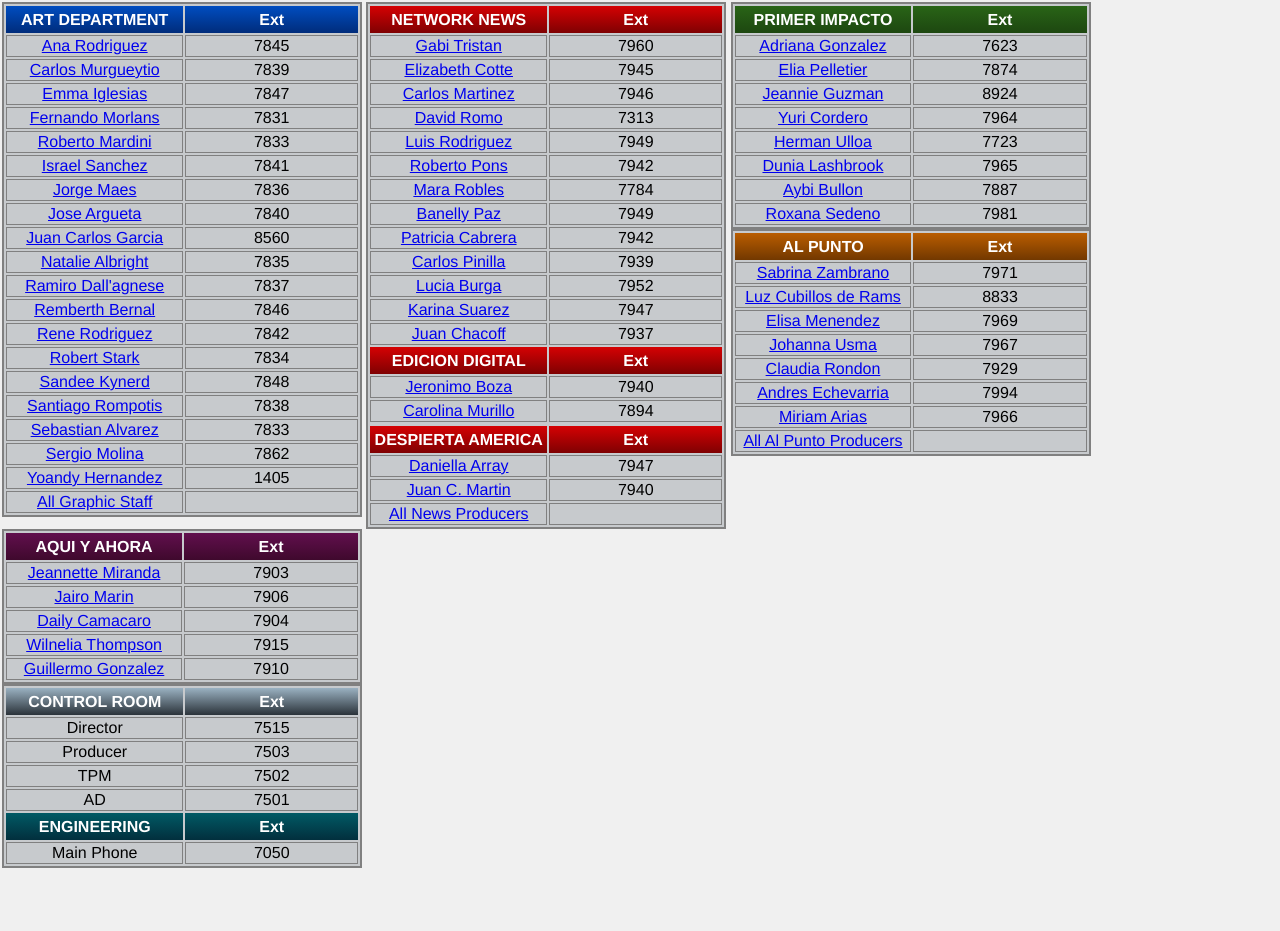
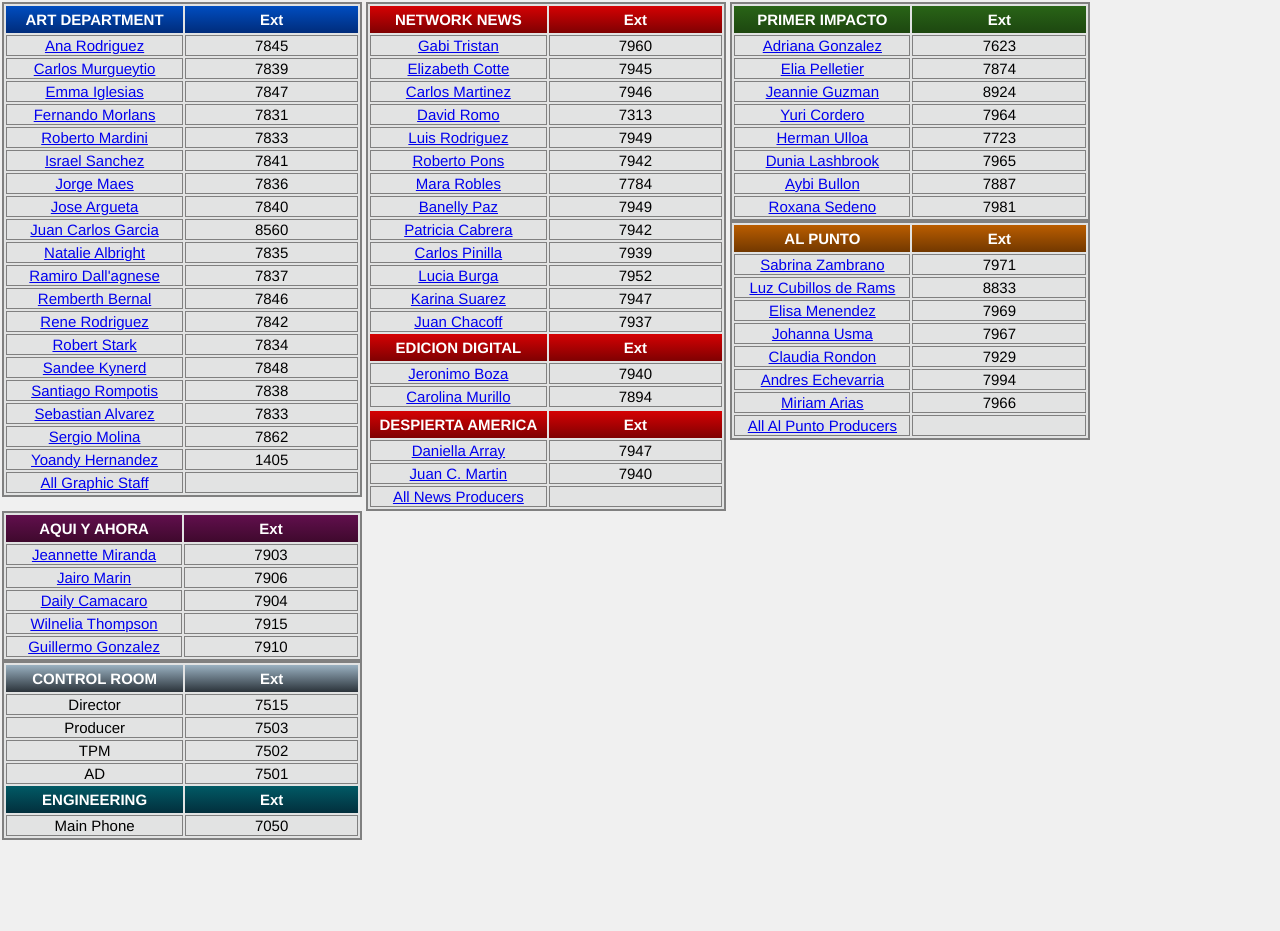
Before and after one commit to dani5050/mycontacts, a plain HTML site: page index.html in a window 1280 px wide. Drawn offline with Linux system fonts and the light colour scheme.

Commit message:
Update style_ext.css

```diff
--- a/style_ext.css
+++ b/style_ext.css
@@ -18,7 +18,7 @@
  }
 
 table{
-background-color: #c7cacd;
+background-color: #e2e3e3;
 border-style: solid;
 border-width: 2px;
 }
@@ -37,18 +37,17 @@ background-color: darkgray
 body {
 
 background-color: #f0f0f0;
-font-family: "Helvetica", Arial, Serif;
-font-size: 16px;
+font-family: "Helvetica", Serif;
+font-size: 15px;
 margin:2px;
 padding:0;
-direction:ltr;
+/* direction:ltr; */
 
 }
 
 div{
 display: inline-table;
 /* border-style:solid; */
-
 
 }
 
@@ -69,11 +68,10 @@ width:360px;
 height:400px;
 }
 
-
-
 .tab05{
 width:360px;
 height:400px;
+position:relative;
 }
 
 .tab06{
```
